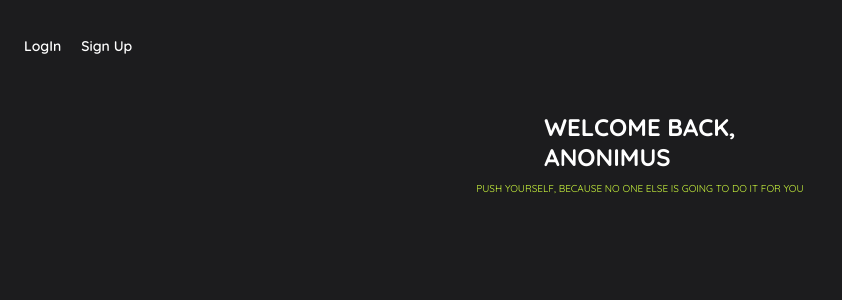
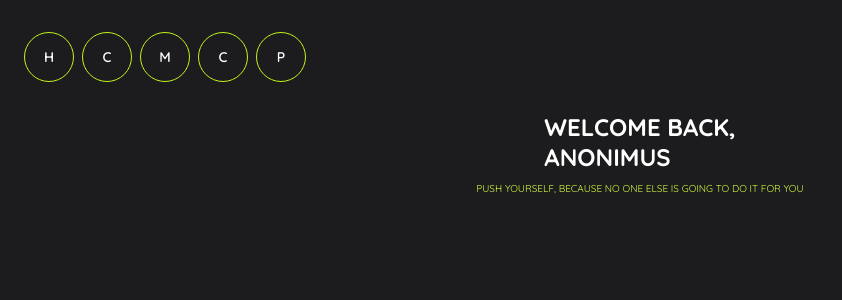
Before and after one commit to TackoBracko/crossfit-tracker-app-react-ts, a React (Vite) app: page /log-in in a window 1280 px wide. Both pictures are taken after typing "name@example.com", "Sample" into the empty fields and a click on the button "Login". Shown: the top 300 px of the page, without its empty margins (0-842 px from the left). Built offline with nearby package versions, Linux system fonts and the light colour scheme.

Commit message:
authentication and protected routes

```diff
--- a/src/App.tsx
+++ b/src/App.tsx
@@ -10,14 +10,24 @@ import Signup from "./pages/Sigup";
 import Home from "./pages/User/Home";
 import Onbording from "./pages/Sigup/Onbording";
 import Layout from "./components/Layout";
+import { AuthProvider } from "./components/Context/AuthContext";
+import { ProtectedRoutes, PublicRoutes } from "./components/Context/AuthRoutes";
 
 const router = createBrowserRouter(
   createRoutesFromElements(
     <>
       <Route path="/" element={<Layout />}>
-        <Route index element={<Home />} />
-        <Route path="log-in" element={<Login />} />
-        <Route path="sign-up" element={<Signup />} />
+        <Route element={<PublicRoutes />}>
+          <Route path="log-in" element={<Login />} />
+          <Route path="sign-up" element={<Signup />} />
+        </Route>
+
+        <Route element={<ProtectedRoutes />}>
+          <Route index element={<Home />} />
+        </Route>
+      </Route>
+
+      <Route element={<PublicRoutes />}>
         <Route path="on-bording" element={<Onbording />} />
       </Route>
     </>
@@ -25,7 +35,11 @@ const router = createBrowserRouter(
 );
 
 function App() {
-  return <RouterProvider router={router} />;
+  return (
+    <AuthProvider>
+      <RouterProvider router={router} />
+    </AuthProvider>
+  );
 }
 
 export default App;
--- /dev/null
+++ b/src/components/Context/AuthContext.tsx
@@ -0,0 +1,35 @@
+import { useState } from "react";
+import React from "react";
+
+type AuthContextProps = {
+  isUserLogged: boolean;
+  login: () => void;
+  logout: () => void;
+};
+
+// eslint-disable-next-line react-refresh/only-export-components
+export const AuthContext = React.createContext<AuthContextProps>({
+  isUserLogged: false,
+  login: () => {},
+  logout: () => {},
+});
+
+export const AuthProvider: React.FC<{ children: React.ReactNode }> = ({
+  children,
+}) => {
+  const [isUserLogged, setIsUserLogged] = useState<boolean>(false);
+
+  const login = () => {
+    setIsUserLogged(true);
+  };
+
+  const logout = () => {
+    setIsUserLogged(false);
+  };
+
+  return (
+    <AuthContext.Provider value={{ isUserLogged, login, logout }}>
+      {children}
+    </AuthContext.Provider>
+  );
+};
--- /dev/null
+++ b/src/components/Context/AuthRoutes.tsx
@@ -0,0 +1,22 @@
+import { useContext } from "react";
+import { AuthContext } from "./AuthContext";
+import { Navigate, Outlet } from "react-router-dom";
+
+export const ProtectedRoutes = () => {
+  const { isUserLogged } = useContext(AuthContext);
+
+  if (!isUserLogged) {
+    return <Navigate to="/log-in" />;
+  }
+  return <Outlet />;
+};
+
+export const PublicRoutes = () => {
+  const { isUserLogged } = useContext(AuthContext);
+
+  if (isUserLogged) {
+    return <Navigate to="/" />;
+  }
+
+  return <Outlet />;
+};
--- a/src/components/Layout/Navigation/Navigation.module.css
+++ b/src/components/Layout/Navigation/Navigation.module.css
@@ -32,12 +32,11 @@
 .loggedNav {
   height: 100%;
   display: flex;
-  justify-content: space-around;
-  align-items: center;
+  gap: var(--gap-xs);
 }
 
 .loggedNav li a {
-  display: inline-flex;
+  display: flex;
   justify-content: center;
   align-items: center;
   width: 50px;
--- a/src/components/Layout/Navigation/index.tsx
+++ b/src/components/Layout/Navigation/index.tsx
@@ -1,10 +1,10 @@
+import classes from "./Navigation.module.css";
 import { NavLink } from "react-router-dom";
-import classes from "./Navigation.module.css";
-import { useState } from "react";
+import { useContext } from "react";
+import { AuthContext } from "../../Context/AuthContext";
 
 export default function Navigation() {
-  const [isUserLogged] = useState(false);
-
+  const { isUserLogged } = useContext(AuthContext);
   return (
     <header
       className={
@@ -23,7 +23,47 @@ export default function Navigation() {
                   isActive ? classes.active : undefined
                 }
               >
-                Home
+                H
+              </NavLink>
+            </li>
+            <li>
+              <NavLink
+                to=""
+                className={({ isActive }) =>
+                  isActive ? classes.active : undefined
+                }
+              >
+                C
+              </NavLink>
+            </li>
+            <li>
+              <NavLink
+                to=""
+                className={({ isActive }) =>
+                  isActive ? classes.active : undefined
+                }
+              >
+                M
+              </NavLink>
+            </li>
+            <li>
+              <NavLink
+                to=""
+                className={({ isActive }) =>
+                  isActive ? classes.active : undefined
+                }
+              >
+                C
+              </NavLink>
+            </li>
+            <li>
+              <NavLink
+                to=""
+                className={({ isActive }) =>
+                  isActive ? classes.active : undefined
+                }
+              >
+                P
               </NavLink>
             </li>
           </ul>
--- a/src/pages/Login/index.tsx
+++ b/src/pages/Login/index.tsx
@@ -1,9 +1,9 @@
-//import React from 'react'
 import classes from "./Login.module.css";
 import { Form, useNavigate } from "react-router-dom";
 import Input from "../../components/Input";
 import Button from "../../components/Button";
-import { useState } from "react";
+import { useContext, useState } from "react";
+import { AuthContext } from "../../components/Context/AuthContext";
 
 export default function Login() {
   const [email, setEmail] = useState("");
@@ -13,6 +13,7 @@ export default function Login() {
     password: false,
   });
   const navigate = useNavigate();
+  const { login } = useContext(AuthContext);
 
   const handleLoginSubmit = (e: React.FormEvent<HTMLFormElement>) => {
     e.preventDefault();
@@ -28,8 +29,9 @@ export default function Login() {
 
       return;
     }
+
     console.log("Login succseful");
-
+    login();
     navigate("/");
   };
 
```
